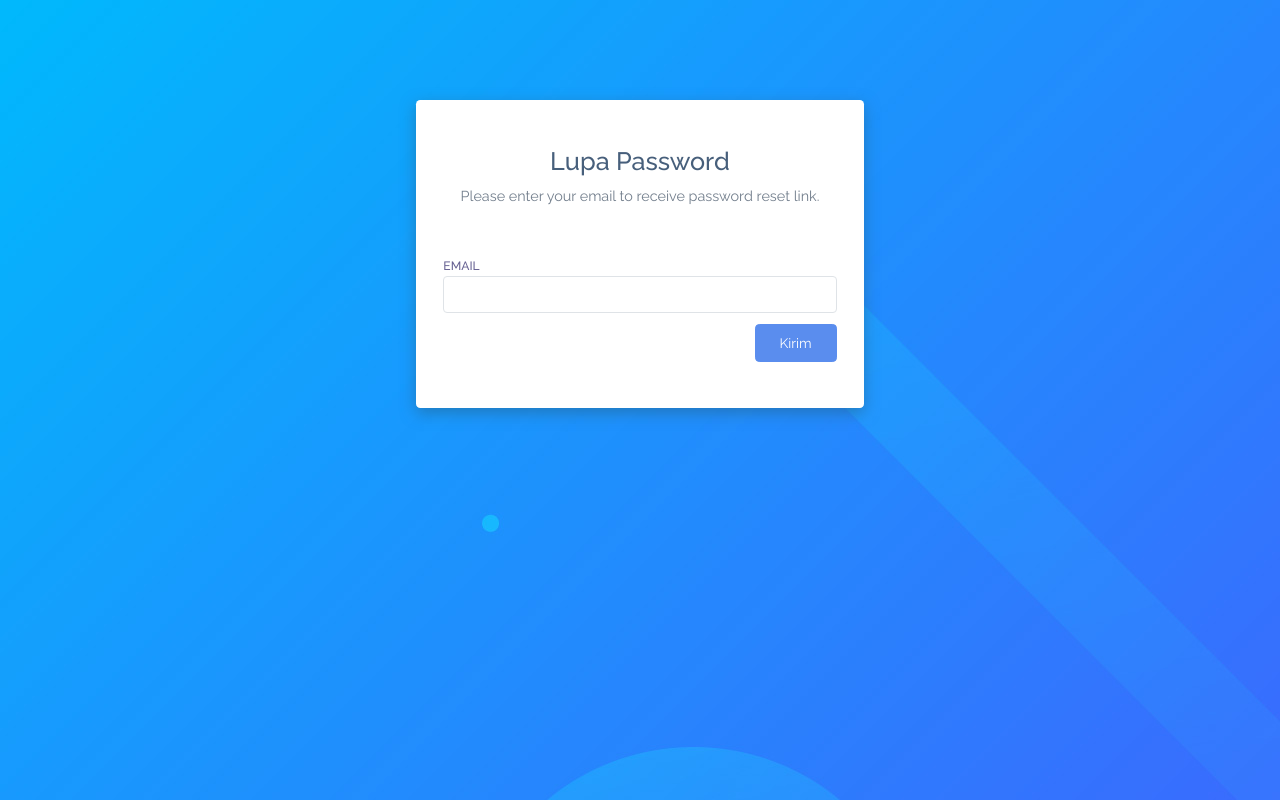
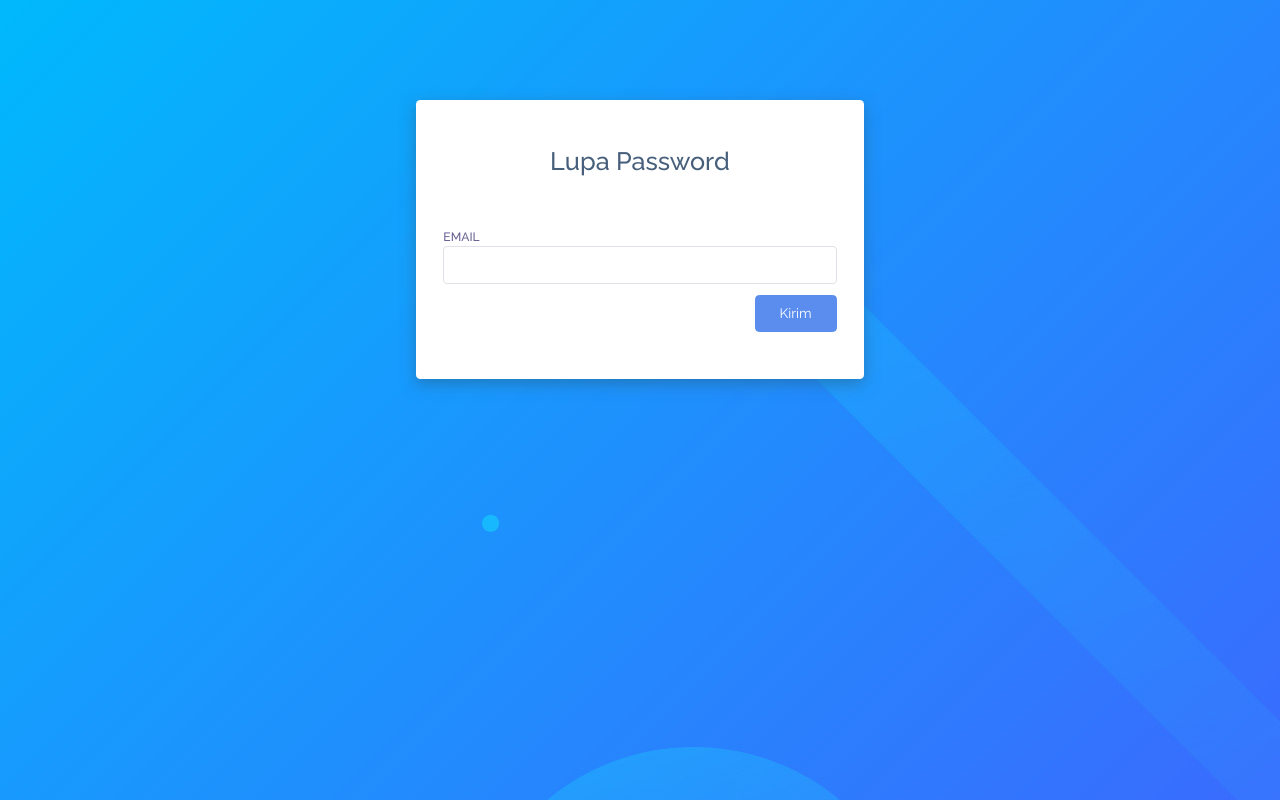
Before and after one commit to Arysxx/PBL2, a CodeIgniter 4 app: template app/Views/authPage/LupaPassword.php in a window 1280 px wide. Run offline with PHP 8.4 and a stand-in for CodeIgniter, Linux system fonts and the light colour scheme; the template is opened without the code that fills it, so the values that code supplies are empty; some libraries are stand-ins or nearby versions.

Commit message:
sedikit perubahan

```diff
--- a/app/Views/authPage/LupaPassword.php
+++ b/app/Views/authPage/LupaPassword.php
@@ -22,7 +22,7 @@
                     <div class="text-center mb-5">
                         <!-- <img src="assets/images/favicon.svg" height="48" class='mb-4'> -->
                         <h3>Lupa Password</h3>
-                        <p>Please enter your email to receive password reset link.</p>
+                        <!-- <p>Please enter your email to receive password reset link.</p>  -->
                     </div>
                     <form action="index.html">
                         <div class="form-group">
```
